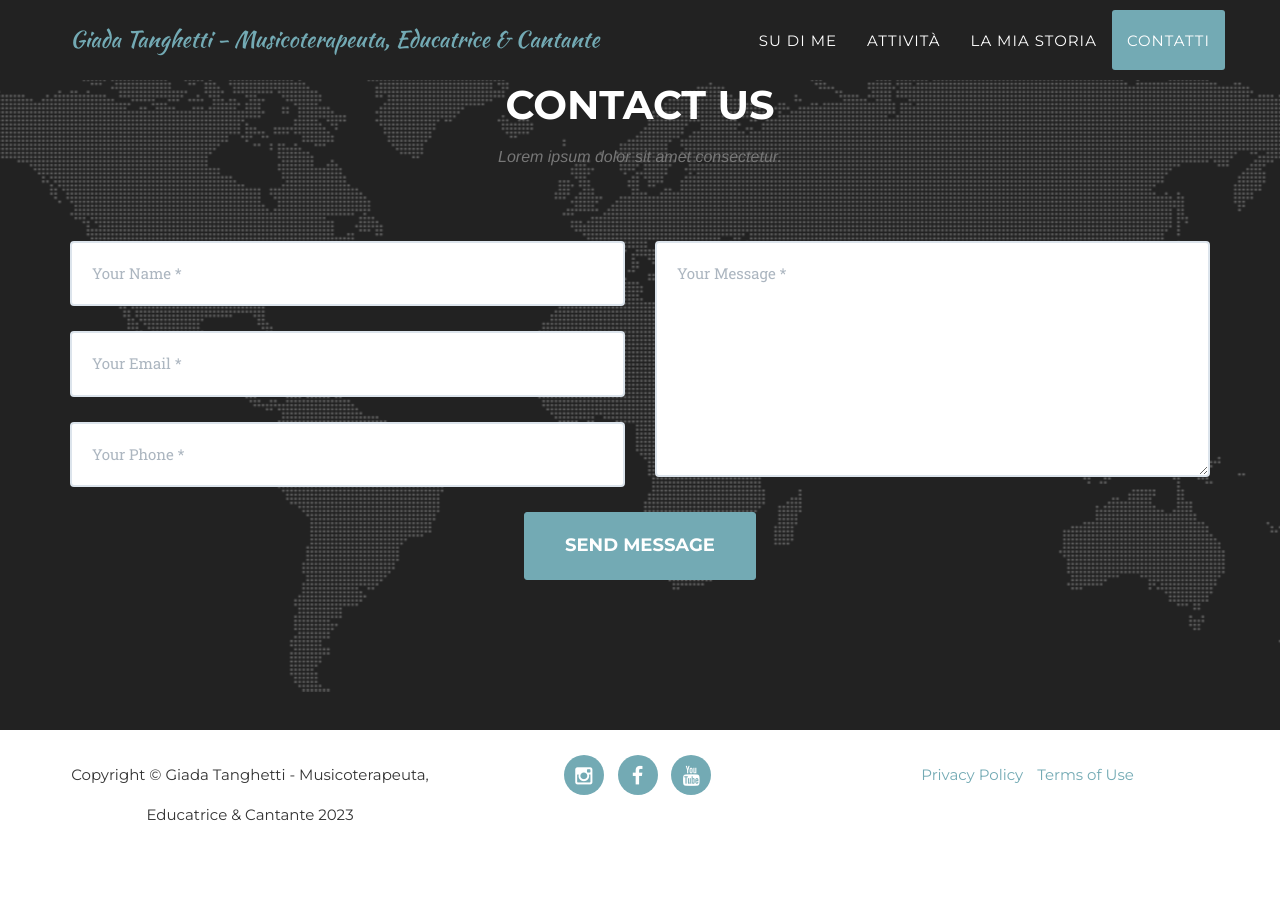
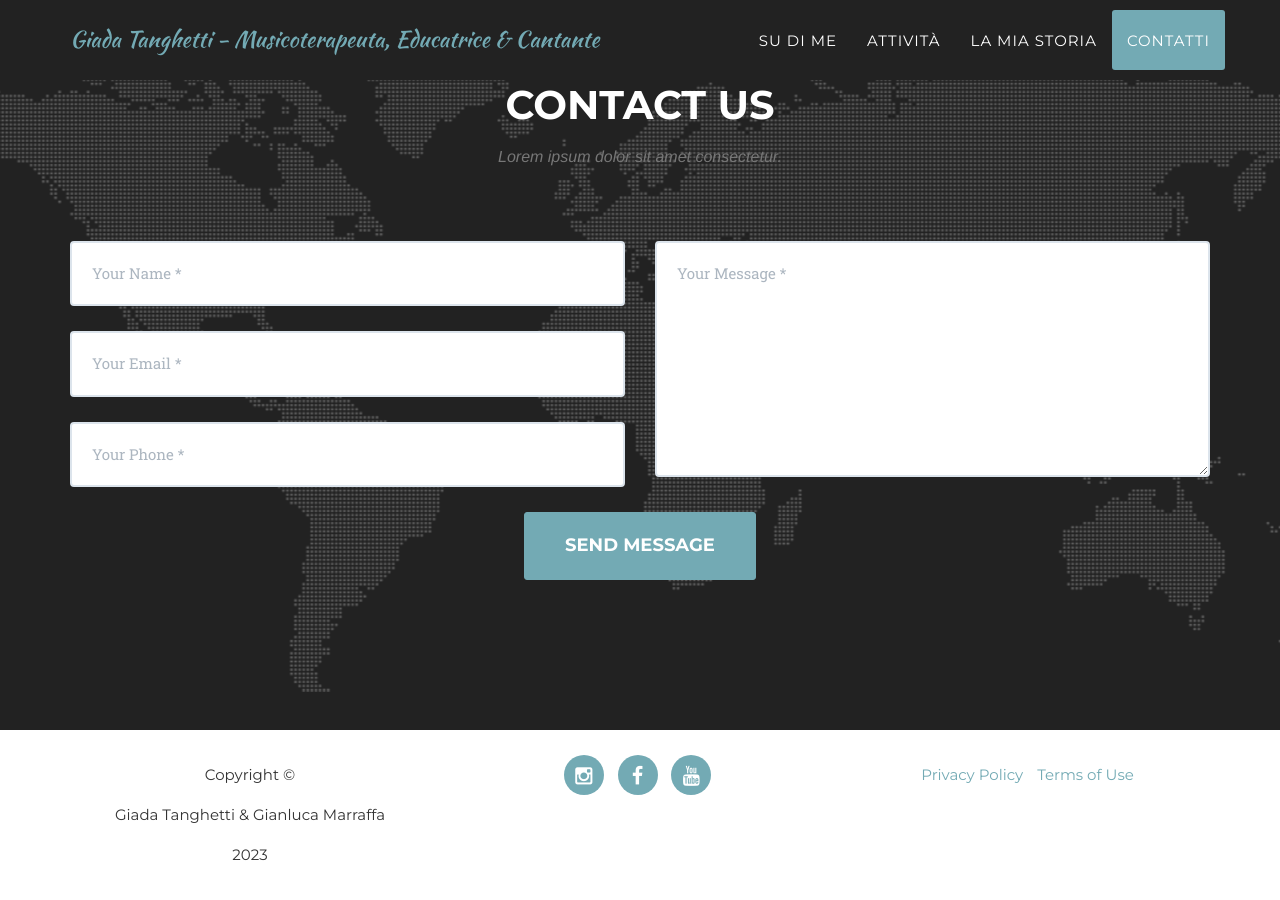
Before and after one commit to gmarraff/giadatanghetti.it, a Jekyll site: the page built from _posts/2014-07-16-project-3.markdown, in a window 1280 px wide and 900 px high, scrolled down 4675 px. Built offline with Jekyll 4.4.1, drawn with Linux system fonts in a browser that asks for light colours; nearby versions of some CDN libraries; some web fonts are replaced; library files that are not in the unit come from our copies; before the commit the page ends 5535 px from its top, so only the background shows below that.

Commit message:
Fix copyright

```diff
--- a/_includes/footer.html
+++ b/_includes/footer.html
@@ -2,7 +2,11 @@
         <div class="container">
             <div class="row">
                 <div class="col-md-4">
-                    <span class="copyright">Copyright &copy; {{ site.title }} {{ 'now' | date: "%Y" }}</span>
+                    <span class="copyright">
+                        Copyright &copy; <br/>
+                        Giada Tanghetti & Gianluca Marraffa <br/>
+                        {{ 'now' | date: "%Y" }}
+                    </span>
                 </div>
                 <div class="col-md-4">
                     <ul class="list-inline social-buttons">
```
